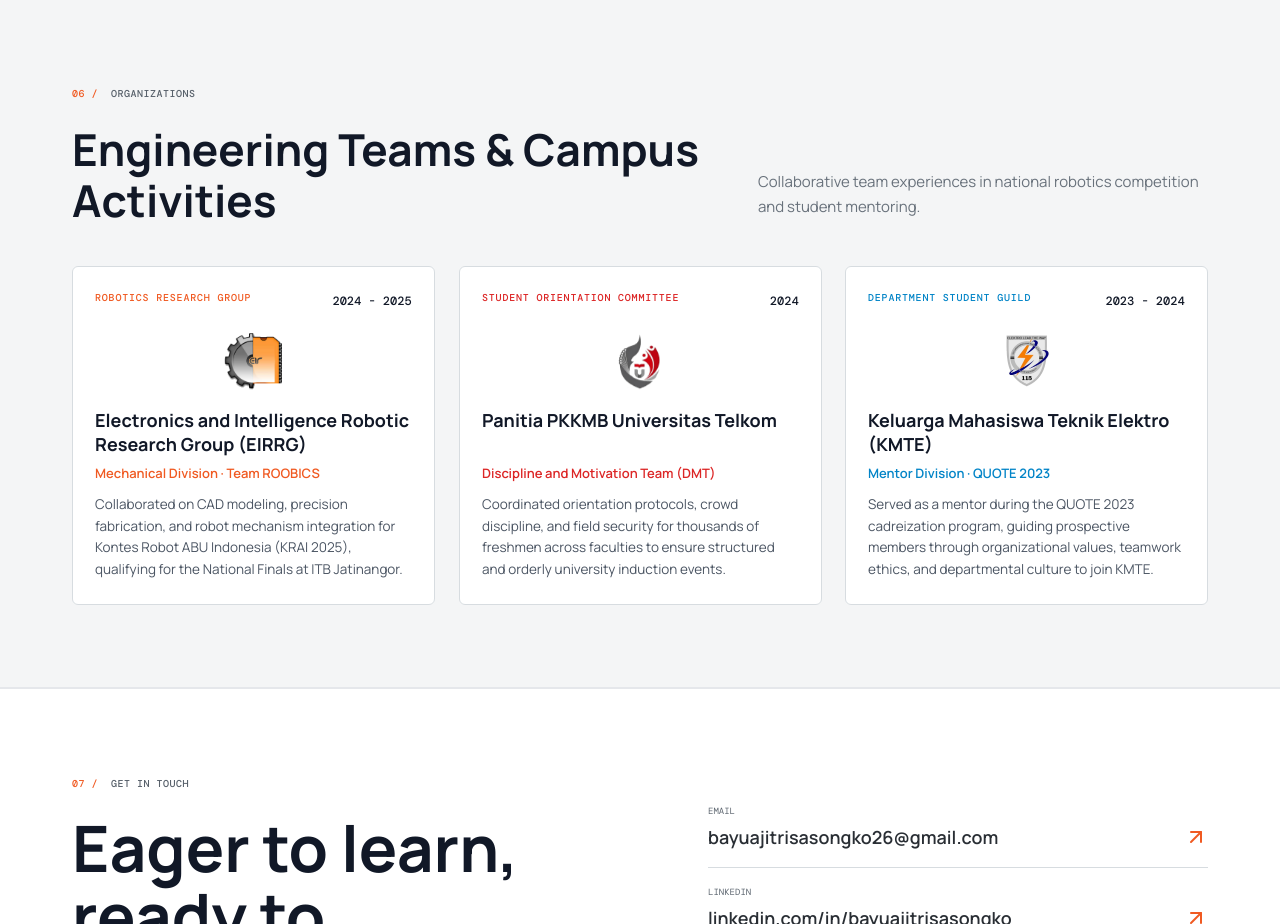
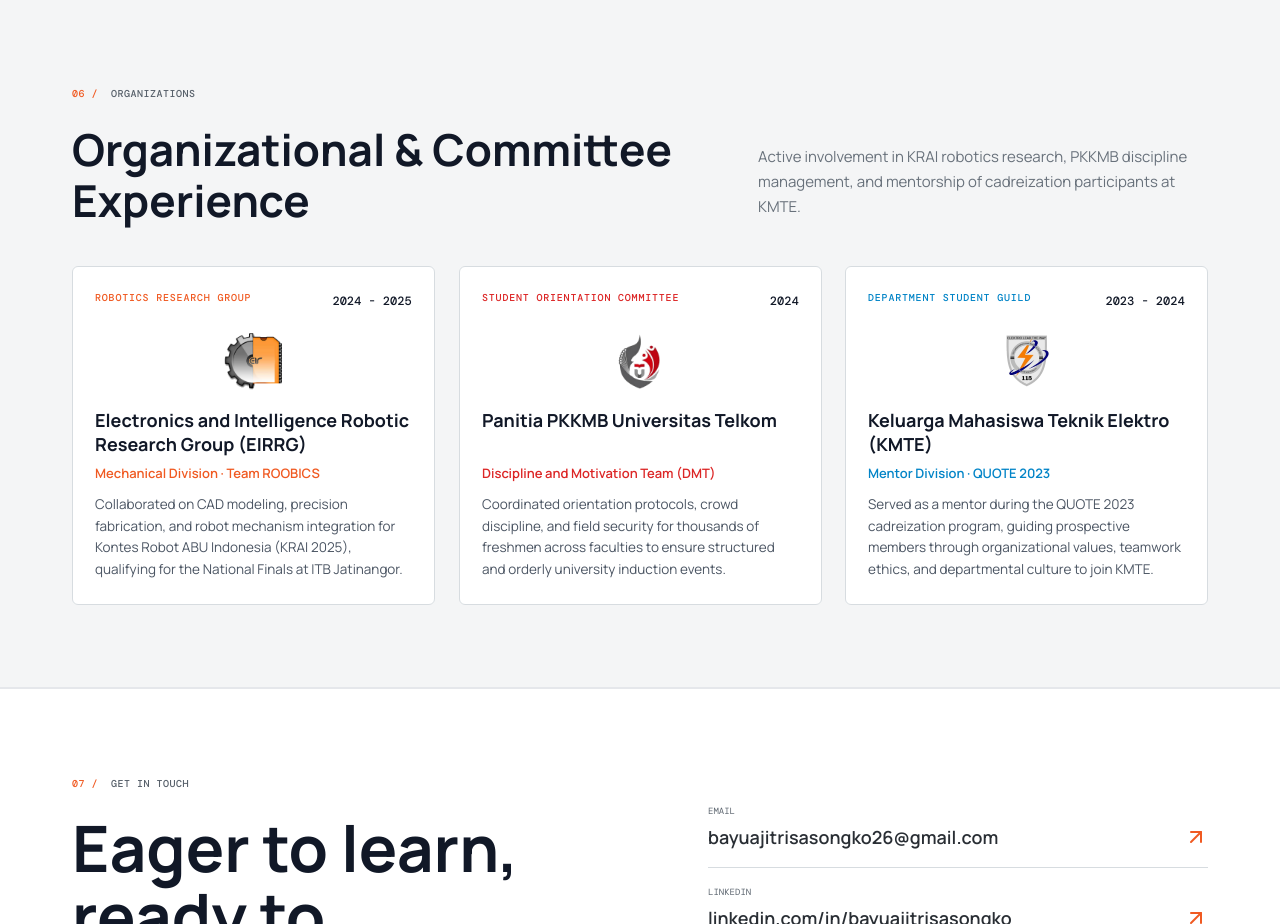
Before and after one commit to bayuajitrsasongkoengineer-hue/portfolio-web, a React (Vite) app: page / in a window 1280 px wide. Shown: the part 5080-6004 px from the top of the page. Built offline with nearby package versions, Linux system fonts and the light colour scheme.

Commit message:
docs(orgs): set section title to Pengalaman Organisasi & Kepanitiaan with Option 2 subtitle

```diff
--- a/src/translations.js
+++ b/src/translations.js
@@ -167,8 +167,8 @@ export const translations = {
     },
     orgsSection: {
       eyebrow: '06 / ORGANIZATIONS',
-      title: 'Engineering Teams & Campus Activities',
-      subtitle: 'Collaborative team experiences in national robotics competition and student mentoring.',
+      title: 'Organizational & Committee Experience',
+      subtitle: 'Active involvement in KRAI robotics research, PKKMB discipline management, and mentorship of cadreization participants at KMTE.',
       org1: {
         label: 'ROBOTICS RESEARCH GROUP',
         name: 'Electronics and Intelligence Robotic Research Group (EIRRG)',
@@ -459,8 +459,8 @@ export const translations = {
     },
     orgsSection: {
       eyebrow: '06 / ORGANISASI',
-      title: 'Tim Rekayasa & Kegiatan Kampus',
-      subtitle: 'Pengalaman kerja tim dalam kompetisi robotika nasional dan kegiatan orientasi mahasiswa baru.',
+      title: 'Pengalaman Organisasi & Kepanitiaan',
+      subtitle: 'Keterlibatan aktif dalam riset robotika kompetisi KRAI, manajemen kedisiplinan PKKMB, serta mentoring peserta kaderisasi di KMTE.',
       org1: {
         label: 'ROBOTICS RESEARCH GROUP',
         name: 'Electronics and Intelligence Robotic Research Group (EIRRG)',
```
